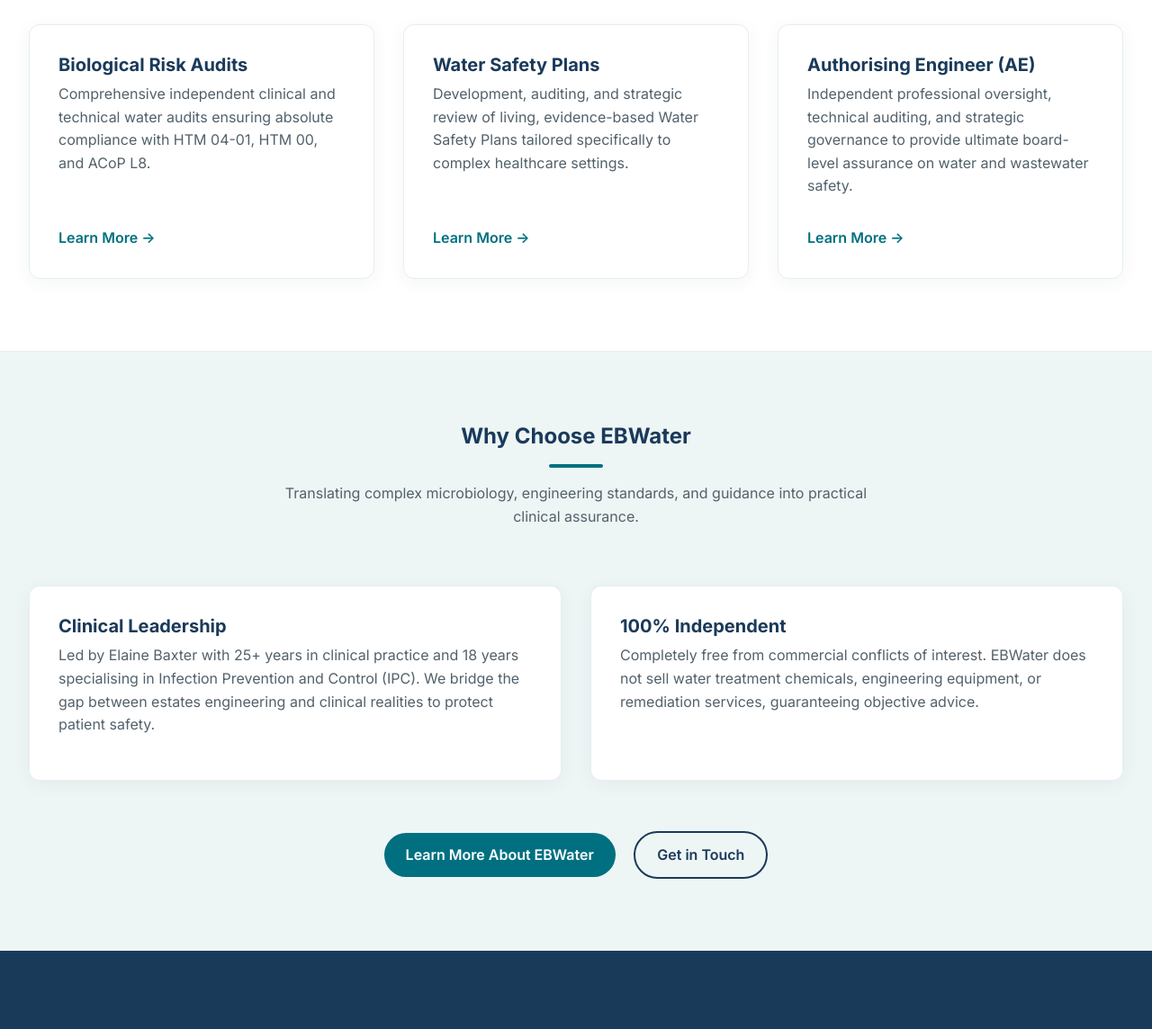
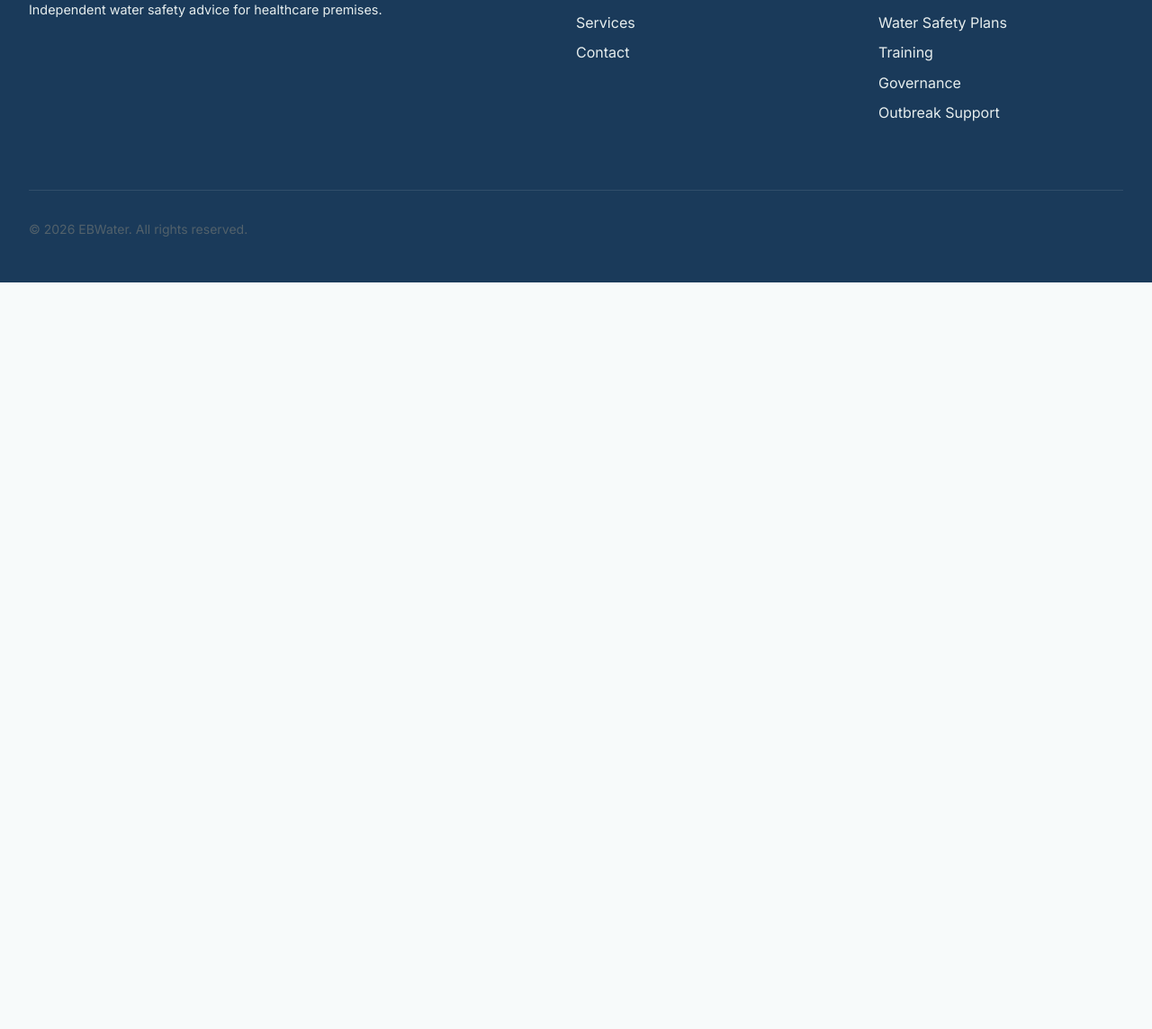
Before and after one commit to elaine287/EBWaterWebsite, a website: page index.html in a window 1280 px wide. Shown: the part 1085-2229 px from the top of the page at 90% size. After the commit the page ends 1399 px from the top, so only its background shows below. Drawn offline with Linux system fonts and the light colour scheme.

```diff
--- a/index.html
+++ b/index.html
@@ -102,75 +102,8 @@
             </div>
             <div class="hero-visual reveal" style="transition-delay: 0.2s;">
                 <div class="hero-image-wrapper" style="display: flex; justify-content: center; align-items: center; height: 100%;">
-                    <!-- Executive Strengths Card to eliminate duplicate logos -->
-                    <div style="background: #ffffff; padding: 2.2rem; border-radius: 16px; box-shadow: 0 12px 35px rgba(26,58,90,0.1); border-left: 5px solid var(--color-teal); width: 100%; max-width: 420px; border: 1px solid var(--color-neutral-2); border-left: 5px solid var(--color-teal);">
-                        <span style="font-size: 0.8rem; font-weight: 700; color: var(--color-teal); text-transform: uppercase; letter-spacing: 1px; display: block; margin-bottom: 0.5rem;">Clinical & Engineering Assurance</span>
-                        <h3 style="color: var(--color-navy); font-size: 1.45rem; line-height: 1.25; margin-bottom: 0.85rem;">Completing the Picture in Healthcare Water Safety</h3>
-                        <p style="font-size: 0.95rem; color: var(--color-text-light); line-height: 1.6; margin-bottom: 1.25rem;">Translating water safety regulations, microbiological risks and engineering controls into practical clinical assurance for healthcare estates.</p>
-                        <div style="display: flex; flex-wrap: wrap; gap: 0.5rem;">
-                            <span style="background: var(--color-bg-light); color: var(--color-navy); padding: 0.35rem 0.75rem; border-radius: 6px; font-size: 0.8rem; font-weight: 600;">Authorising Engineer (AE)</span>
-                            <span style="background: var(--color-bg-light); color: var(--color-navy); padding: 0.35rem 0.75rem; border-radius: 6px; font-size: 0.8rem; font-weight: 600;">Water Safety Plans</span>
-                            <span style="background: var(--color-bg-light); color: var(--color-navy); padding: 0.35rem 0.75rem; border-radius: 6px; font-size: 0.8rem; font-weight: 600;">Biological Audits</span>
-                            <span style="background: var(--color-bg-light); color: var(--color-navy); padding: 0.35rem 0.75rem; border-radius: 6px; font-size: 0.8rem; font-weight: 600;">Legionella & Pseudomonas</span>
-                        </div>
-                    </div>
+                    <img src="LogoMain.jpg" alt="EBWater Logo" style="max-width: 80%; max-height: 80%; border-radius: 8px;">
                 </div>
-            </div>
-        </div>
-    </section>
-
-    <!-- Services Overview Section -->
-    <section class="section" style="background: #ffffff; padding: 5rem 0; border-bottom: 1px solid var(--color-neutral-2);">
-        <div class="container">
-            <div class="section-header reveal">
-                <h2>Independent Healthcare Water Safety Governance</h2>
-                <div class="accent-line" style="margin: 1rem auto;"></div>
-                <p>EBWater provides independent water safety advice and Authorising Engineer (AE) services, supporting healthcare organisations in understanding, managing and governing water-related risks.</p>
-            </div>
-
-            <div class="grid-3 reveal">
-                <div class="card" style="text-align: left;">
-                    <h3 class="card-title">Biological Risk Audits</h3>
-                    <p>Comprehensive independent clinical and technical water audits ensuring absolute compliance with HTM 04-01, HTM 00, and ACoP L8.</p>
-                    <a href="services.html" class="card-link">Learn More &rarr;</a>
-                </div>
-                <div class="card" style="text-align: left;">
-                    <h3 class="card-title">Water Safety Plans</h3>
-                    <p>Development, auditing, and strategic review of living, evidence-based Water Safety Plans tailored specifically to complex healthcare settings.</p>
-                    <a href="services.html" class="card-link">Learn More &rarr;</a>
-                </div>
-                <div class="card" style="text-align: left;">
-                    <h3 class="card-title">Authorising Engineer (AE)</h3>
-                    <p>Independent professional oversight, technical auditing, and strategic governance to provide ultimate board-level assurance on water and wastewater safety.</p>
-                    <a href="services.html" class="card-link">Learn More &rarr;</a>
-                </div>
-            </div>
-        </div>
-    </section>
-
-    <!-- Why Choose EBWater Section -->
-    <section class="section section-bg-light" style="padding: 5rem 0;">
-        <div class="container">
-            <div class="section-header reveal">
-                <h2>Why Choose EBWater</h2>
-                <div class="accent-line" style="margin: 1rem auto;"></div>
-                <p>Translating complex microbiology, engineering standards, and guidance into practical clinical assurance.</p>
-            </div>
-
-            <div class="grid-2 reveal">
-                <div class="card" style="text-align: left;">
-                    <h3 class="card-title">Clinical Leadership</h3>
-                    <p>Led by Elaine Baxter with 25+ years in clinical practice and 18 years specialising in Infection Prevention and Control (IPC). We bridge the gap between estates engineering and clinical realities to protect patient safety.</p>
-                </div>
-                <div class="card" style="text-align: left;">
-                    <h3 class="card-title">100% Independent</h3>
-                    <p>Completely free from commercial conflicts of interest. EBWater does not sell water treatment chemicals, engineering equipment, or remediation services, guaranteeing objective advice.</p>
-                </div>
-            </div>
-
-            <div style="text-align: center; margin-top: 3.5rem;" class="reveal">
-                <a href="about.html" class="btn">Learn More About EBWater</a>
-                <a href="contact.html" class="btn btn-secondary" style="margin-left: 1rem;">Get in Touch</a>
             </div>
         </div>
     </section>
```
